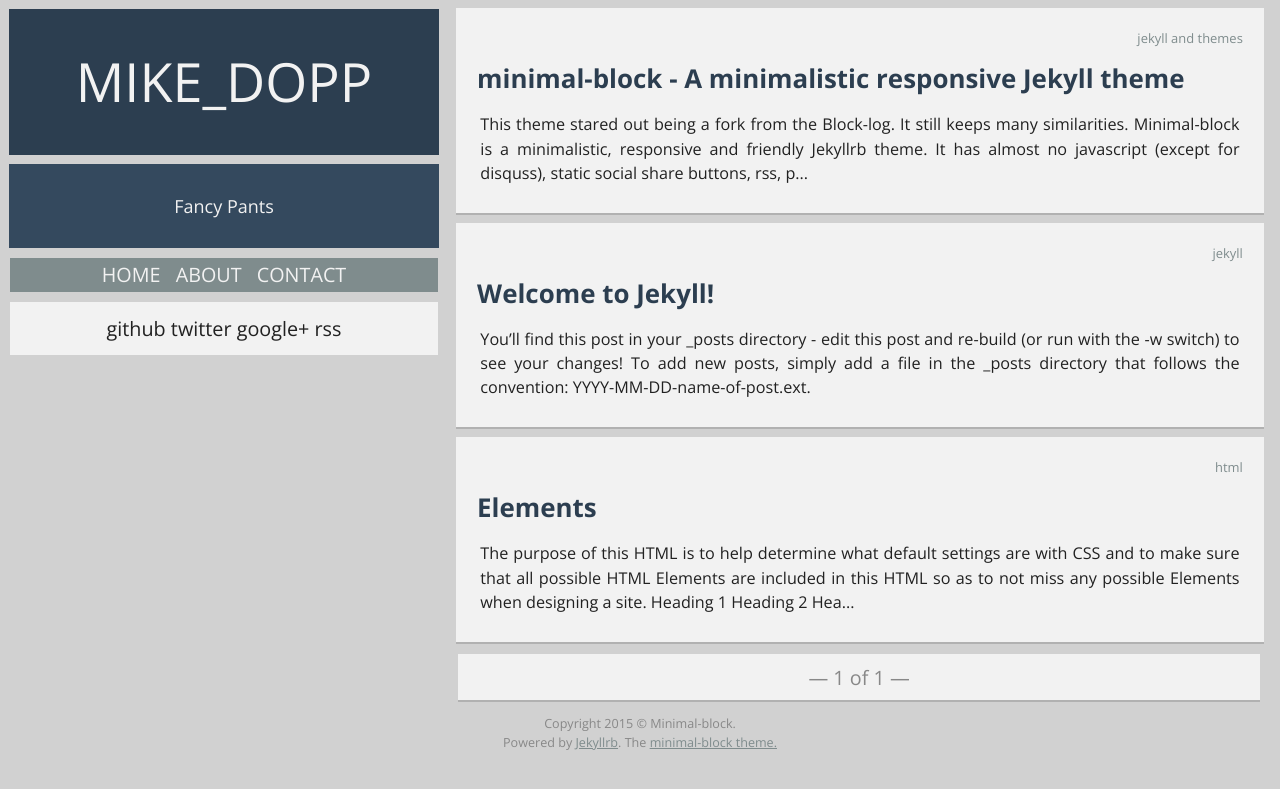
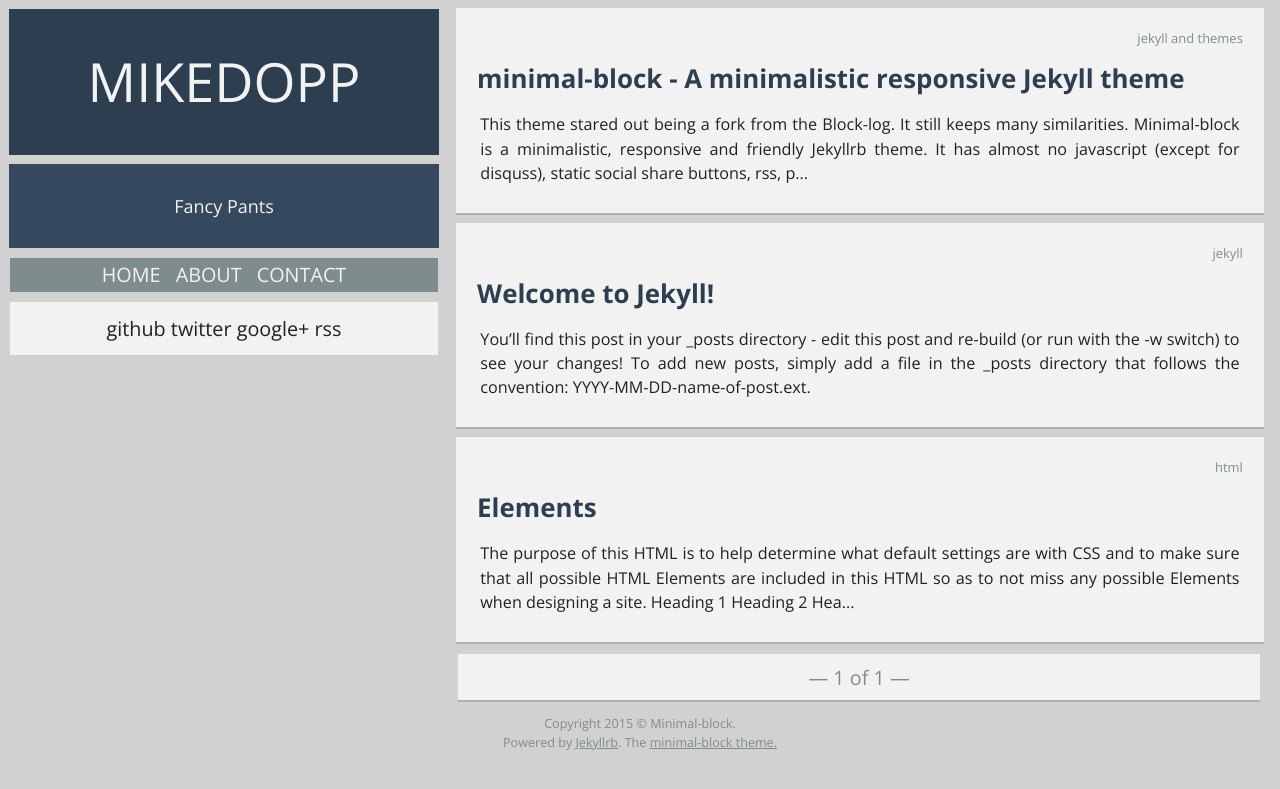
Before and after one commit to mikedopp/mikedopp.github.io, a Jekyll site: the page built from index.html, in a window 1280 px wide. Shown: the top 789 px of the page. Built offline with Jekyll 4.4.1, drawn with Linux system fonts in a browser that asks for light colours; the list of posts is cut into pages by our own code.

Commit message:
conf fix

```diff
--- a/_config.yml
+++ b/_config.yml
@@ -1,7 +1,7 @@
 #------------------------------------------------------------------------------
 # General
 #------------------------------------------------------------------------------
-name: "Mike_Dopp"
+name: "MikeDopp"
 description: "Fancy Pants"
 language: "en"
 
@@ -29,14 +29,13 @@ permalink: /:categories/:year/:month/:day/:title/
 #------------------------------------------------------------------------------
 # Social sharing, comments and RSS.
 #------------------------------------------------------------------------------
-#disqus-id: yourusername
-
+disqus-id: mike_dopp
 enable-share: true
 twitter: mikedopp
 github: mikedopp
 google: +mikedopp
 facebook: mikedopp
-linkedin: m1k3d0pp
+
 
 rss-feed-limit: 10
 rss-show-full: false
```
